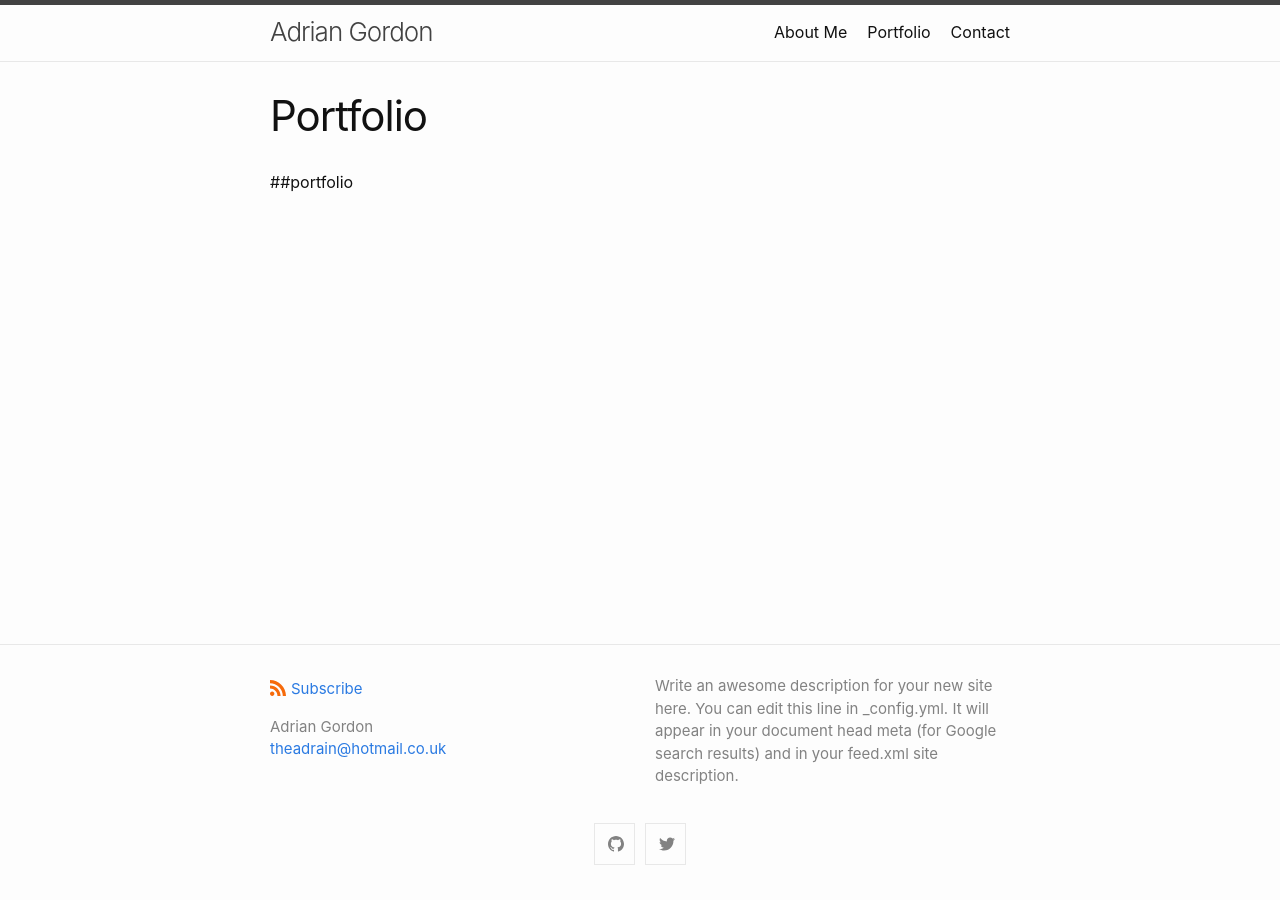
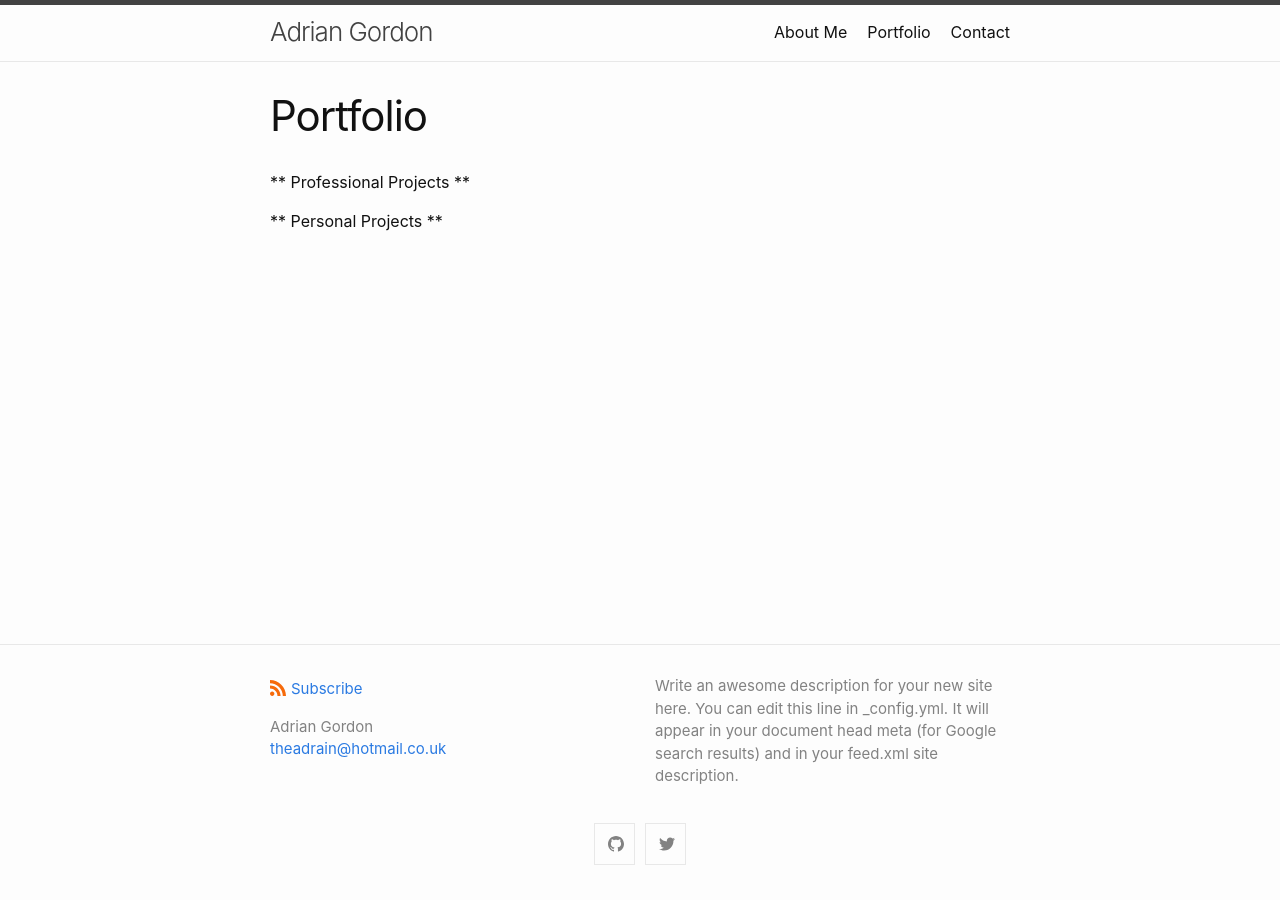
Before and after one commit to TheADrain/Portfolio, a Jekyll site: the page built from docs/portfolio.markdown, in a window 1280 px wide. Built offline with Jekyll 4.4.1, drawn with Linux system fonts in a browser that asks for light colours.

Commit message:
Update portfolio.markdown

```diff
--- a/docs/portfolio.markdown
+++ b/docs/portfolio.markdown
@@ -4,4 +4,6 @@ title: Portfolio
 permalink: /portfolio/
 ---
 
-##portfolio
+** Professional Projects **
+
+** Personal Projects **
```
